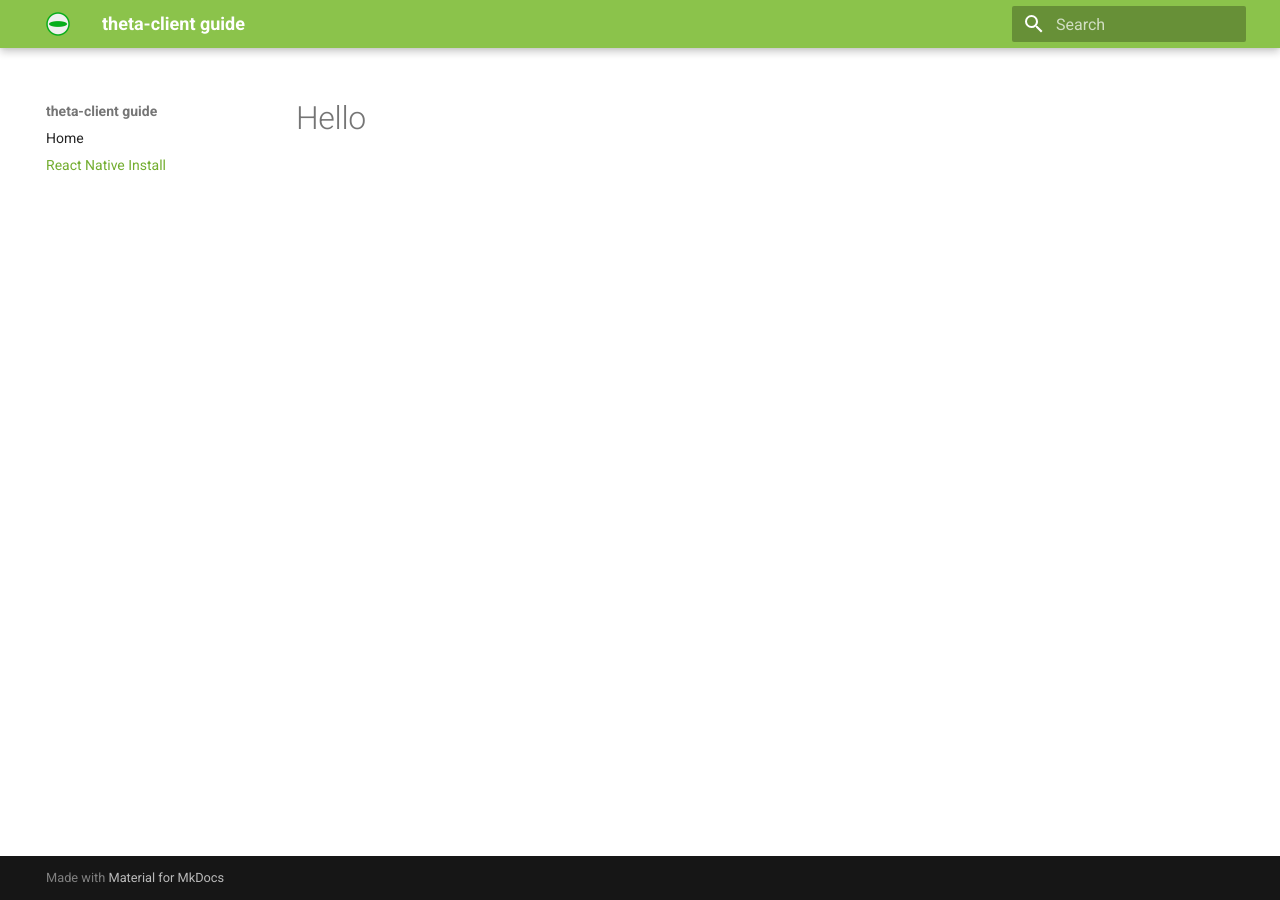
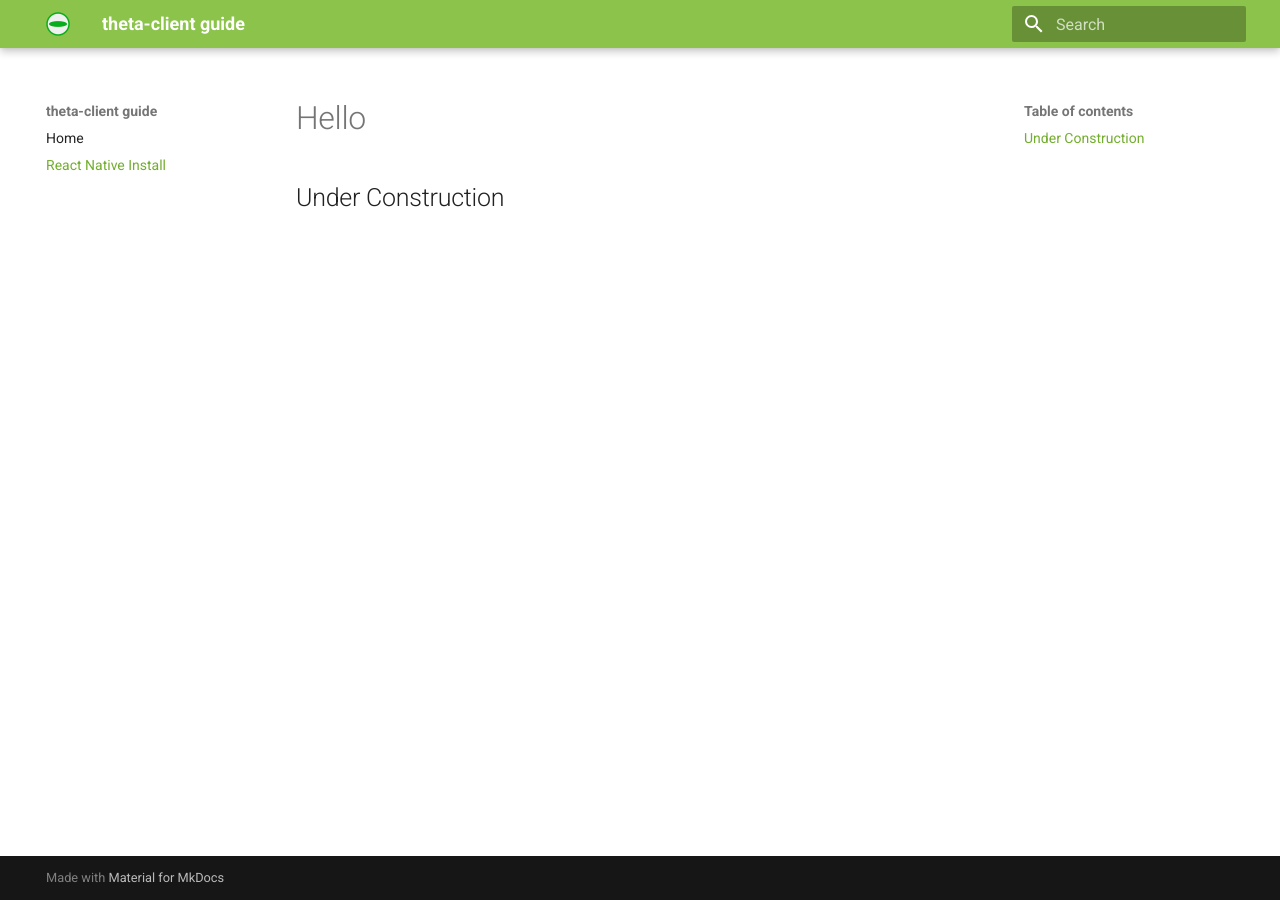
Before and after one commit to theta360developers/theta-client-guide, an MkDocs documentation site: the page built from docs/react-native-install.md, in a window 1280 px wide. Built offline with MkDocs 1.6.1 and Material for MkDocs 9.7.7, drawn with Linux system fonts in a browser that asks for light colours.

Commit message:
Testing Under Construction

```diff
--- a/docs/react-native-install.md
+++ b/docs/react-native-install.md
@@ -1 +1,3 @@
 # Hello
+
+## Under Construction
```
